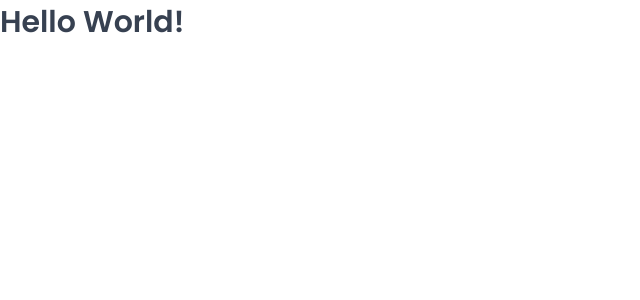
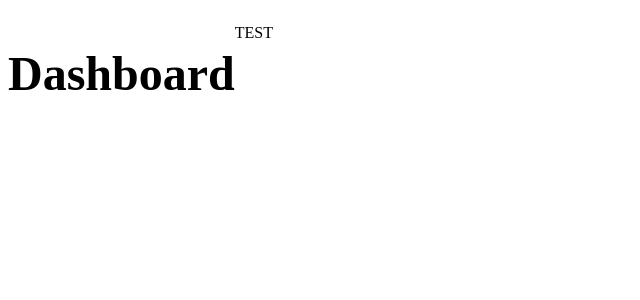
Before and after one commit to Medicine4/TheWildOasis, a React (Vite) app: page /dashboard in a window 1280 px wide. Shown: the top 300 px of the page, without its empty margins (0-640 px from the left). Built offline with nearby package versions, Linux system fonts and the light colour scheme; a web font is replaced by a local one.

Commit message:
在ui添加一些组件;ReactRouter部署+一点点页面

```diff
--- a/package.json
+++ b/package.json
@@ -12,6 +12,7 @@
   "dependencies": {
     "react": "^18.2.0",
     "react-dom": "^18.2.0",
+    "react-router-dom": "^6.16.0",
     "styled-components": "^6.0.8"
   },
   "devDependencies": {
--- a/src/App.jsx
+++ b/src/App.jsx
@@ -1,19 +1,28 @@
-import styled from "styled-components";
-import GlobalStyles from "./styles/GlobalStyles";
-
-const H1 = styled.h1`
-  font-size: 30px;
-  font-weight: 600;
-`;
+import { BrowserRouter, Navigate, Routes, Route } from "react-router-dom";
+import Dashboard from "./pages/Dashboard";
+import Bookings from "./pages/Bookings";
+import Cabins from "./pages/Cabins";
+import Users from "./pages/Users";
+import Settings from "./pages/Settings";
+import Account from "./pages/Account";
+import Login from "./pages/Login";
+import PageNotFound from "./pages/PageNotFound";
 
 function App() {
   return (
-    <>
-      <GlobalStyles />
-      <div>
-        <H1>Hello World!</H1>
-      </div>
-    </>
+    <BrowserRouter>
+      <Routes>
+        <Route index element={<Navigate replace to="dashboard" />} />
+        <Route path="dashboard" element={<Dashboard />} />
+        <Route path="bookings" element={<Bookings />} />
+        <Route path="cabins" element={<Cabins />} />
+        <Route path="users" element={<Users />} />
+        <Route path="settings" element={<Settings />} />
+        <Route path="account" element={<Account />} />
+        <Route path="login" element={<Login />} />
+        <Route path="*" element={<PageNotFound />} />
+      </Routes>
+    </BrowserRouter>
   );
 }
 
--- a/src/pages/Account.jsx
+++ b/src/pages/Account.jsx
@@ -1,4 +1,4 @@
-import Heading from "../ui/Heading";
+import Heading from "../ui/Heading.jsx";
 import Row from "../ui/Row";
 
 function Account() {
--- a/src/pages/Bookings.jsx
+++ b/src/pages/Bookings.jsx
@@ -1,4 +1,4 @@
-import Heading from "../ui/Heading";
+import Heading from "../ui/Heading.jsx";
 import Row from "../ui/Row";
 
 function Bookings() {
--- a/src/pages/Cabins.jsx
+++ b/src/pages/Cabins.jsx
@@ -1,4 +1,4 @@
-import Heading from "../ui/Heading";
+import Heading from "../ui/Heading.jsx";
 import Row from "../ui/Row";
 
 function Cabins() {
--- a/src/pages/Dashboard.jsx
+++ b/src/pages/Dashboard.jsx
@@ -1,4 +1,4 @@
-import Heading from "../ui/Heading";
+import Heading from "../ui/Heading.jsx";
 import Row from "../ui/Row";
 
 function Dashboard() {
--- a/src/pages/PageNotFound.jsx
+++ b/src/pages/PageNotFound.jsx
@@ -1,7 +1,7 @@
 import styled from "styled-components";
 
 import { useMoveBack } from "../hooks/useMoveBack";
-import Heading from "../ui/Heading";
+import Heading from "../ui/Heading.jsx";
 
 const StyledPageNotFound = styled.main`
   height: 100vh;
--- a/src/pages/Settings.jsx
+++ b/src/pages/Settings.jsx
@@ -1,4 +1,4 @@
-import Heading from "../ui/Heading";
+import Heading from "../ui/Heading.jsx";
 
 function Settings() {
   return <Heading as="h1">Update hotel settings</Heading>;
--- a/src/pages/Users.jsx
+++ b/src/pages/Users.jsx
@@ -1,4 +1,4 @@
-import Heading from "../ui/Heading";
+import Heading from "../ui/Heading.jsx";
 
 function NewUsers() {
   return <Heading as="h1">Create a new user</Heading>;
--- /dev/null
+++ b/src/ui/Heading.jsx
@@ -0,0 +1,33 @@
+import styled, { css } from "styled-components";
+
+// const test = css`
+//     text-align: center;
+//     ${10 > 5 && "background-color: yellow"}
+// `;
+
+const Heading = styled.h1`
+  ${(props) =>
+    props.as === "h1" &&
+    css`
+      font-size: 3rem;
+      font-weight: 600;
+    `}
+
+  ${(props) =>
+    props.as === "h2" &&
+    css`
+      font-size: 2rem;
+      font-weight: 600;
+    `}
+
+    ${(props) =>
+    props.as === "h3" &&
+    css`
+      font-size: 2rem;
+      font-weight: 500;
+    `}
+
+    line-height: 1.4;
+`;
+
+export default Heading;
--- /dev/null
+++ b/src/ui/Row.jsx
@@ -0,0 +1,25 @@
+import styled, { css } from "styled-components";
+
+const Row = styled.div`
+  display: flex;
+
+  ${(props) =>
+    props.type === "horizatial" &&
+    css`
+      justify-content: space-between;
+      align-items: center;
+    `}
+
+  ${(props) =>
+    props.type === "vertical" &&
+    css`
+      flex-direction: column;
+      gap: 1.6rem;
+    `}
+`;
+
+Row.defaultProps = {
+  type: "vertical",
+};
+
+export default Row;
```
Also changed, not shown: 1 other file (tests, documents, lock files or other folders).
